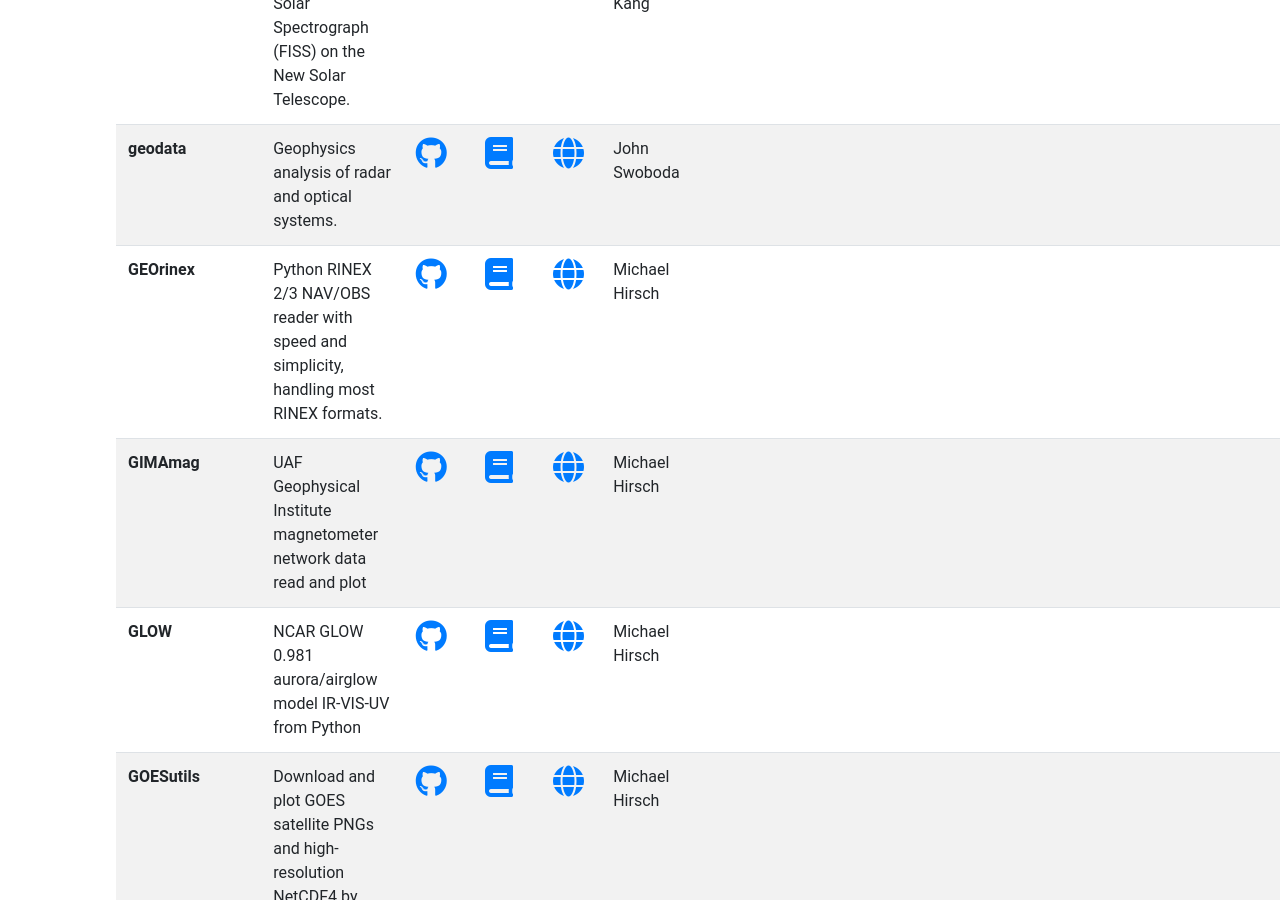
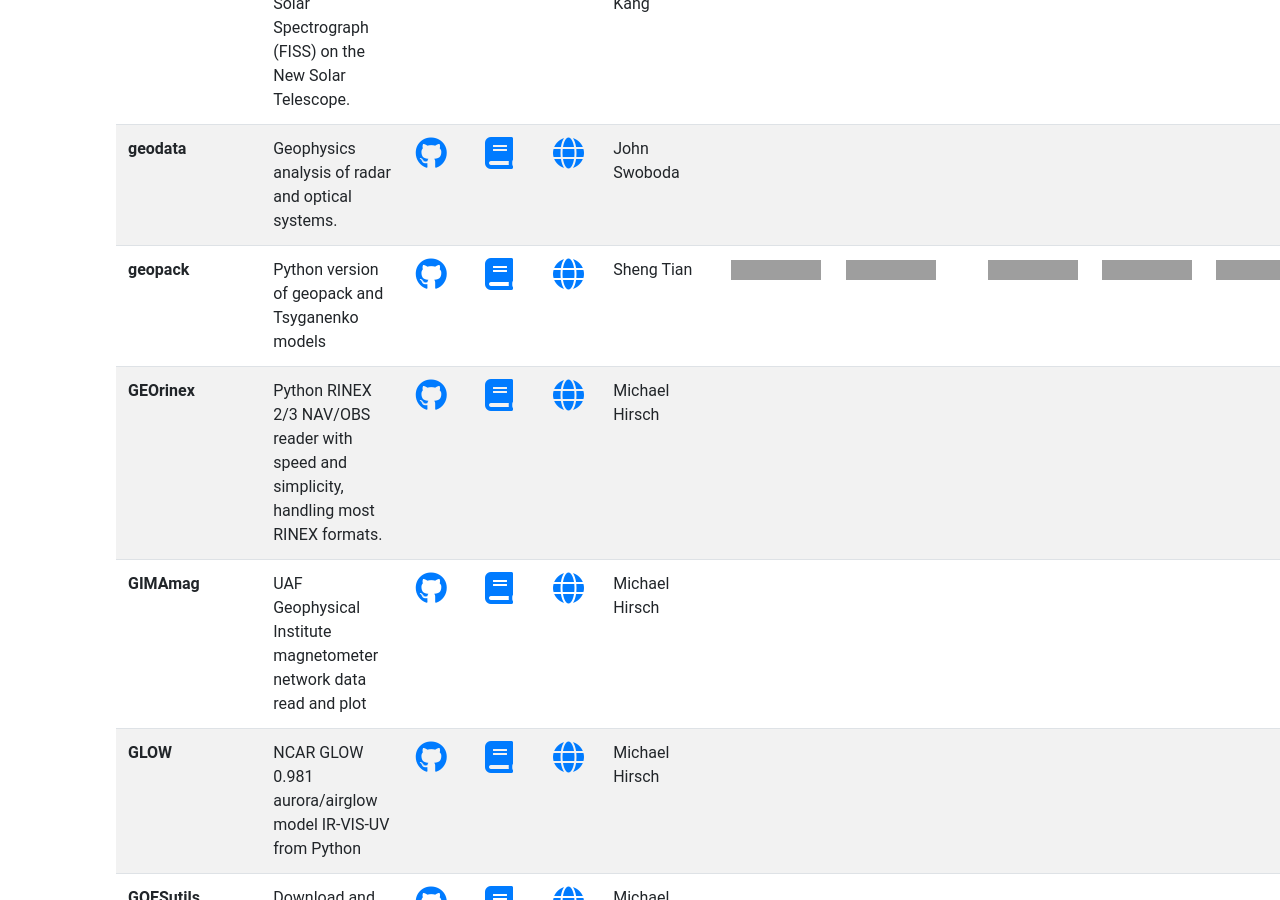
Before and after one commit to heliophysicsPy/heliophysicsPy.github.io, a Jekyll site: the page built from _pages/projects.html, in a window 1280 px wide and 900 px high, scrolled down 3366 px. Built offline with Jekyll 4.4.1, drawn with Linux system fonts in a browser that asks for light colours; nearby versions of some CDN libraries; some of the changed lines change nothing that is shown; grey boxes are pictures that could not be loaded.

Commit message:
Add geopack to projects

```diff
--- a/_data/members.yml
+++ b/_data/members.yml
@@ -146,3 +146,7 @@
 - handle: "balapoduval"
   name: "Bala Poduval"
   affiliation: ""
+
+- handle: "tsssss"
+  name: "Sheng Tian"
+  affiliation: ""
--- a/_data/projects.yml
+++ b/_data/projects.yml
@@ -9,10 +9,10 @@
   docs: https://afino-release-version.readthedocs.io/en/latest/
   description: A tool for finding oscillations in time series data
   contact: Andrew Inglis
-  community: ["https://img.shields.io/badge/Partially%20met-orange.svg", "Partally met"]
-  documentation: ["https://img.shields.io/badge/Partially%20met-orange.svg", "Partally met"]
-  testing: ["https://img.shields.io/badge/Partially%20met-orange.svg", "Partally met"]
-  software_maturity: ["https://img.shields.io/badge/Partially%20met-orange.svg", "Partally met"]
+  community: ["https://img.shields.io/badge/Partially%20met-orange.svg", "Partially met"]
+  documentation: ["https://img.shields.io/badge/Partially%20met-orange.svg", "Partially met"]
+  testing: ["https://img.shields.io/badge/Partially%20met-orange.svg", "Partially met"]
+  software_maturity: ["https://img.shields.io/badge/Partially%20met-orange.svg", "Partially met"]
   python3: ["https://img.shields.io/badge/Good-brightgreen.svg", "Good"]
   license: ["https://img.shields.io/badge/Good-brightgreen.svg", "Good"]
 
@@ -54,9 +54,9 @@
   code: https://github.com/SWxTREC/enlilviz
   contact: Greg Lucas
   keywords: ["heliosphere","plotting","specific"]
-  community: ["https://img.shields.io/badge/Partially%20met-orange.svg", "Paritally met"]
+  community: ["https://img.shields.io/badge/Partially%20met-orange.svg", "Partially met"]
   documentation: ["https://img.shields.io/badge/Good-brightgreen.svg", "Good"]
-  testing: ["https://img.shields.io/badge/Partially%20met-orange.svg", "Paritally met"]
+  testing: ["https://img.shields.io/badge/Partially%20met-orange.svg", "Partially met"]
   software_maturity: ["https://img.shields.io/badge/Good-brightgreen.svg", "Good"]
   python3: ["https://img.shields.io/badge/Good-brightgreen.svg", "Good"]
   license: ["https://img.shields.io/badge/Good-brightgreen.svg", "Good"]
@@ -311,7 +311,7 @@
   code: "https://github.com/wtbarnes/fiasco"
   contact: "Will Barnes"
   keywords: ["solar","ionosphere_thermosphere_mesosphere","general"]
-  community: ["https://img.shields.io/badge/Partially%20met-orange.svg", "Paritally met"]
+  community: ["https://img.shields.io/badge/Partially%20met-orange.svg", "Partially met"]
   documentation: ["https://img.shields.io/badge/Partially%20met-orange.svg", "Partially met"]
   testing: ["https://img.shields.io/badge/Partially%20met-orange.svg", "Partially met"]
   software_maturity: ["https://img.shields.io/badge/Partially%20met-orange.svg", "Partially met"]
@@ -414,7 +414,7 @@
   description: "A Python package for analyzing data from SDO/AIA"
   contact: "Will Barnes, Mark Cheung"
   keywords: ["solar", "specific"]
-  community: ["https://img.shields.io/badge/Partially%20met-orange.svg", "Paritally met"]
+  community: ["https://img.shields.io/badge/Partially%20met-orange.svg", "Partially met"]
   documentation: ["https://img.shields.io/badge/Good-brightgreen.svg", "Good"]
   testing: ["https://img.shields.io/badge/Good-brightgreen.svg", "Good"]
   software_maturity: ["https://img.shields.io/badge/Partially%20met-orange.svg", "Partially met"]
@@ -427,10 +427,10 @@
   description: "A Python package to provide machine learning and statistical methods to heliophysics data"
   contact: "Romain Dupuis, Jorge Amaya, Giovanni Lapenta"
   keyword: ["machine learning", "heliophysics", "statistics", "data"]
-  community: ["https://img.shields.io/badge/Partially%20met-orange.svg", "Paritally met"]
-  documentation: ["https://img.shields.io/badge/Partially%20met-orange.svg", "Paritally met"]
-  testing: ["https://img.shields.io/badge/Partially%20met-orange.svg", "Paritally met"]
-  software_maturity: ["https://img.shields.io/badge/Partially%20met-orange.svg", "Paritally met"]
+  community: ["https://img.shields.io/badge/Partially%20met-orange.svg", "Partially met"]
+  documentation: ["https://img.shields.io/badge/Partially%20met-orange.svg", "Partially met"]
+  testing: ["https://img.shields.io/badge/Partially%20met-orange.svg", "Partially met"]
+  software_maturity: ["https://img.shields.io/badge/Partially%20met-orange.svg", "Partially met"]
   python3: ["https://img.shields.io/badge/Good-brightgreen.svg", "Good"]
   license: ["https://img.shields.io/badge/Good-brightgreen.svg", "Good"]
 
@@ -446,3 +446,16 @@
   software_maturity: ["https://img.shields.io/badge/Good-brightgreen.svg", "Good"]
   python3: ["https://img.shields.io/badge/Good-brightgreen.svg", "Good"]
   license: ["https://img.shields.io/badge/Good-brightgreen.svg", "Good"]
+
+- name: "geopack"
+  description: "Python version of geopack and Tsyganenko models"
+  docs: "https://github.com/tsssss/geopack/blob/master/README.md"
+  code: "https://github.com/tsssss/geopack"
+  contact: "Sheng Tian"
+  keywords: ["heliophysics", "space physics", "magnetospheric physics"]
+  community: ["https://img.shields.io/badge/Partially%20met-orange.svg", "Partially met"]
+  documentation: ["https://img.shields.io/badge/Good-brightgreen.svg", "Good"]
+  testing: ["https://img.shields.io/badge/Partially%20met-orange.svg", "Partially met"]
+  software_maturity: ["https://img.shields.io/badge/Good-brightgreen.svg", "Good"]
+  python3: ["https://img.shields.io/badge/Good-brightgreen.svg", "Good"]
+  license: ["https://img.shields.io/badge/Good-brightgreen.svg", "Good"]
```
